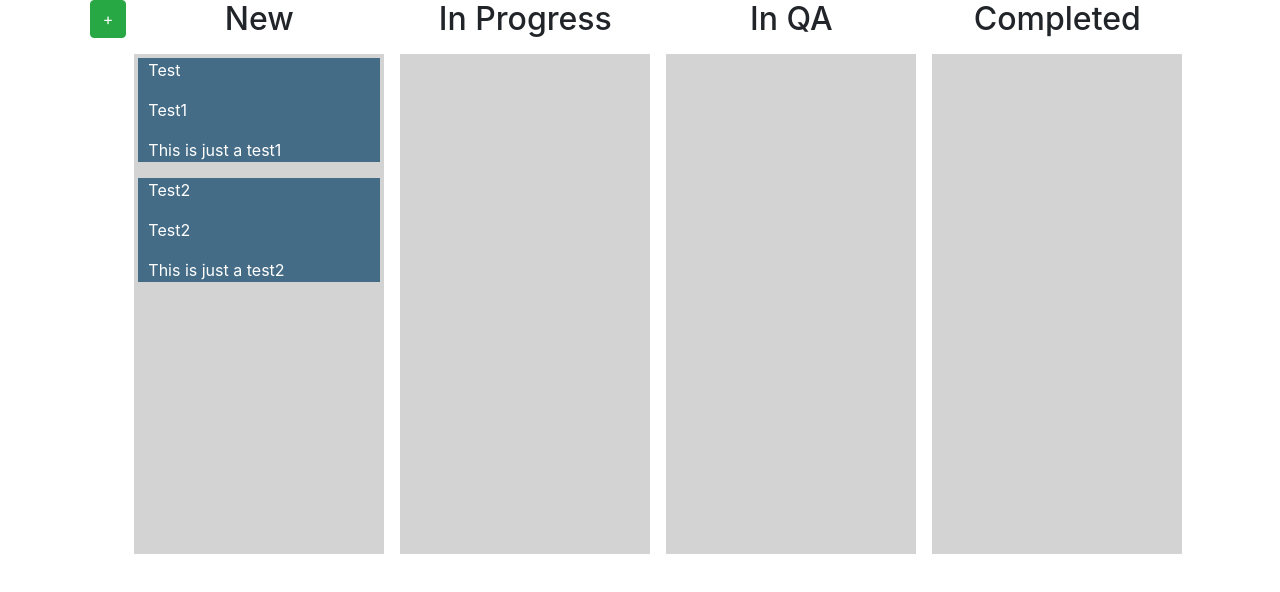
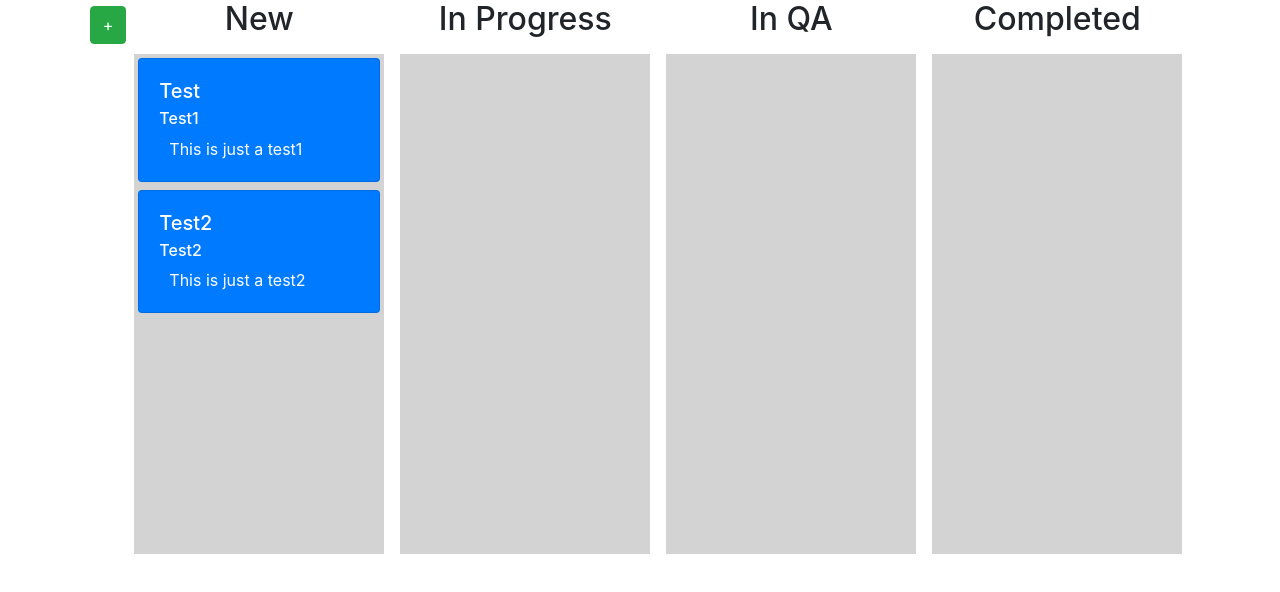
Before and after one commit to Meono55/task-board-react, a React (Create React App) app: page / in a window 1280 px wide. Shown: the top 592 px of the page. Built offline with nearby package versions, Linux system fonts and the light colour scheme.

Commit message:
added styling to the Task Board and Card and WIP: routing

```diff
--- a/package.json
+++ b/package.json
@@ -14,6 +14,7 @@
     "react-beautiful-dnd": "^13.0.0",
     "react-dom": "^17.0.1",
     "react-hook-form": "^6.14.1",
+    "react-router-dom": "^5.2.0",
     "react-scripts": "4.0.1",
     "typescript": "^4.1.3",
     "uuid": "^8.3.2",
--- a/src/App.css
+++ b/src/App.css
@@ -1,25 +1,9 @@
-.mainPage {
-  display: flex;
-  justify-content: center;
-  height: 100%;
-}
-
 .title {
   display: flex;
   flex-direction: column;
   align-items: center;
 }
 
-.taskDisplay {
-  padding: 16;
-  margin: 0 0 8px 0;
-  min-height: 50px;
-  color: white;
-}
-
-p {
-  padding-left: 10px;
-}
 /* userSelect: 'none',
 padding: 16,
 margin: '0 0 8px 0',
--- a/src/App.tsx
+++ b/src/App.tsx
@@ -1,11 +1,14 @@
 import React from 'react';
 import TaskBoard from './components/task-board/task-board'
+import { BrowserRouter as Router, Route } from "react-router-dom";
 import './App.css';
 
 function App() {
 
   return (
-    <TaskBoard></TaskBoard>
+    <Router>
+      <TaskBoard></TaskBoard>
+    </Router>
   )
 }
 
--- /dev/null
+++ b/src/components/createTask/CreateTask.css
@@ -0,0 +1,3 @@
+.creationButton {
+    padding-top: 3px !important;
+}
--- a/src/components/createTask/CreateTask.tsx
+++ b/src/components/createTask/CreateTask.tsx
@@ -3,6 +3,7 @@ import Button from 'react-bootstrap/Button'
 import OverlayTrigger from 'react-bootstrap/OverlayTrigger'
 import Popover from 'react-bootstrap/Popover'
 import CreationForm from '../creationForm/CreationForm'
+import '../createTask/CreateTask.css'
 
 const CreateTask = ({onParentClick}) => {
 
@@ -16,7 +17,7 @@ const CreateTask = ({onParentClick}) => {
     );
 
     return (
-        <div>
+        <div className="creationButton">
             <OverlayTrigger trigger="click" rootClose placement="right" overlay={popOver}>
                 <div className="creationButton">
                     <Button variant="success">+</Button>
--- /dev/null
+++ b/src/components/task-board/task-board.css
@@ -0,0 +1,16 @@
+.taskDisplay {
+    padding: 16;
+    margin: 0 0 8px 0;
+    min-height: 50px;
+    color: black;
+  }
+
+  p {
+    padding-left: 10px;
+  }
+
+  .mainPage {
+    display: flex;
+    justify-content: center;
+    height: 100%;
+  }
--- a/src/components/task-board/task-board.tsx
+++ b/src/components/task-board/task-board.tsx
@@ -1,7 +1,9 @@
 import React, { useState } from 'react';
 import { DragDropContext, Draggable, Droppable } from 'react-beautiful-dnd';
 import CreatTask from '../createTask/CreateTask'
+import TaskCard from '../task-card/TaskCard'
 import {v4 as uuid} from 'uuid';
+import '../task-board/task-board.css'
 
 const TaskBoard = () => {
 
@@ -123,12 +125,10 @@ function onDragEnd(result, columns, setColumns){
                                 {...provided.dragHandleProps}
                                 style={{
                                   userSelect: 'none',
-                                  backgroundColor: snapshot.isDragging ? '#263B4A' : '#456C86',
+                                  // backgroundColor: snapshot.isDragging ? '#263B4A' : '#456C86',
                                   ...provided.draggableProps.style
                                 }}>
-                                  <p>{item.title}</p>
-                                  <p>{item.subTitle}</p>
-                                  <p>{item.text}</p>
+                                <TaskCard item={item} column={column.name}></TaskCard>
                                 </div>
                               )
                             }}
--- /dev/null
+++ b/src/components/task-card/TaskCard.tsx
@@ -0,0 +1,36 @@
+import Card from 'react-bootstrap/Card'
+
+const TaskCard = ({ item, column }) => {
+
+    function determinColumnColor(): string {
+        let color = '';
+        switch (column) {
+            case 'New':
+                color = 'primary'
+                break;
+            case 'In Progress':
+                color = 'danger'
+                break;
+            case 'In QA':
+                color = 'warning'
+                break;
+            default:
+                color = 'success'
+                break;
+        }
+        return color;
+    }
+
+    return (
+        <Card bg={determinColumnColor()} text='white' className="taskCard">
+            <Card.Body>
+                <Card.Title>{item.title}</Card.Title>
+                <Card.Subtitle className="mb-2">{item.subTitle}</Card.Subtitle>
+                <Card.Text>
+                    {item.text}
+                </Card.Text>
+            </Card.Body>
+        </Card>
+    )
+}
+export default TaskCard
```
Also changed, not shown: 2 other files (tests, documents, lock files or other folders).
